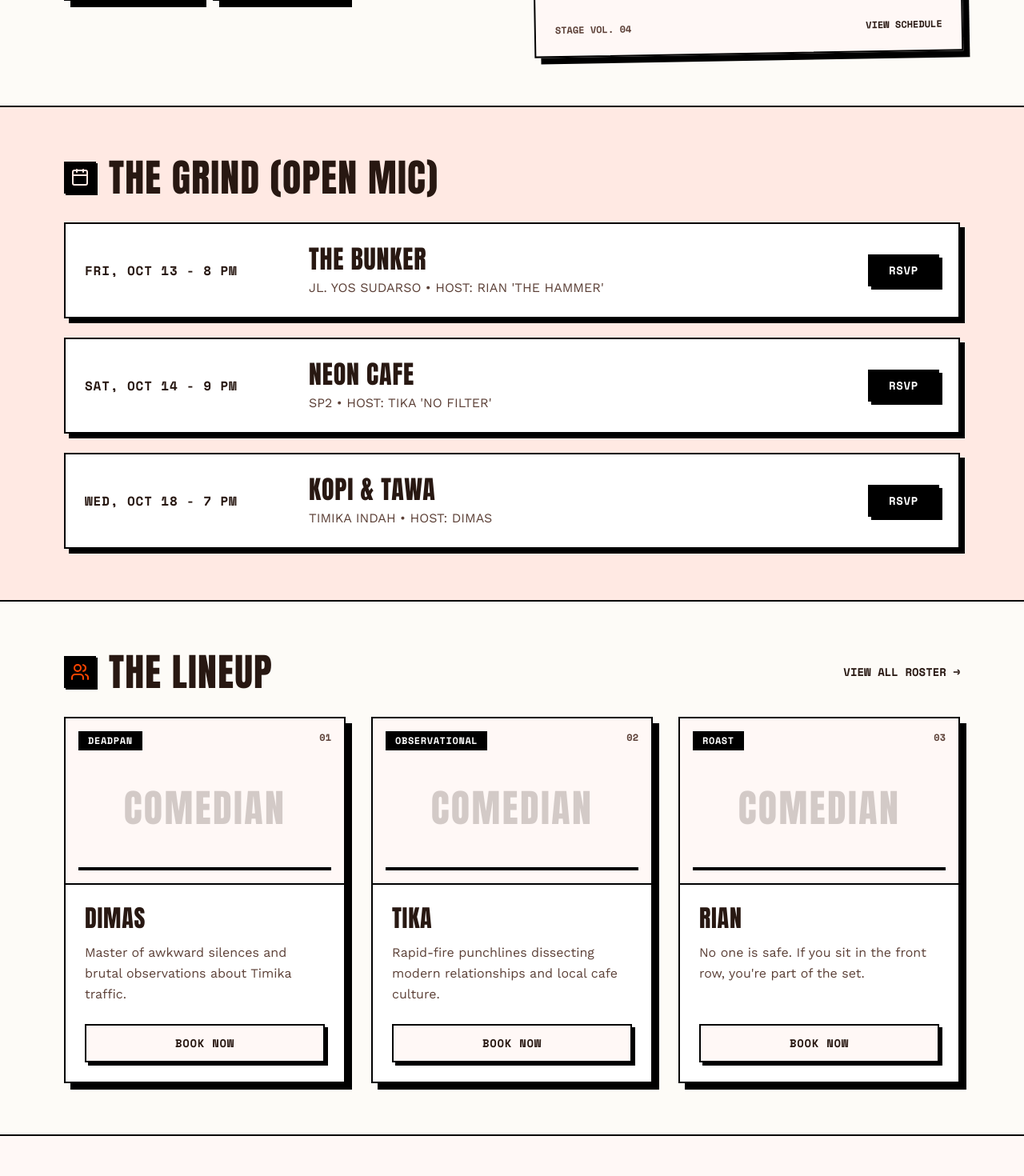
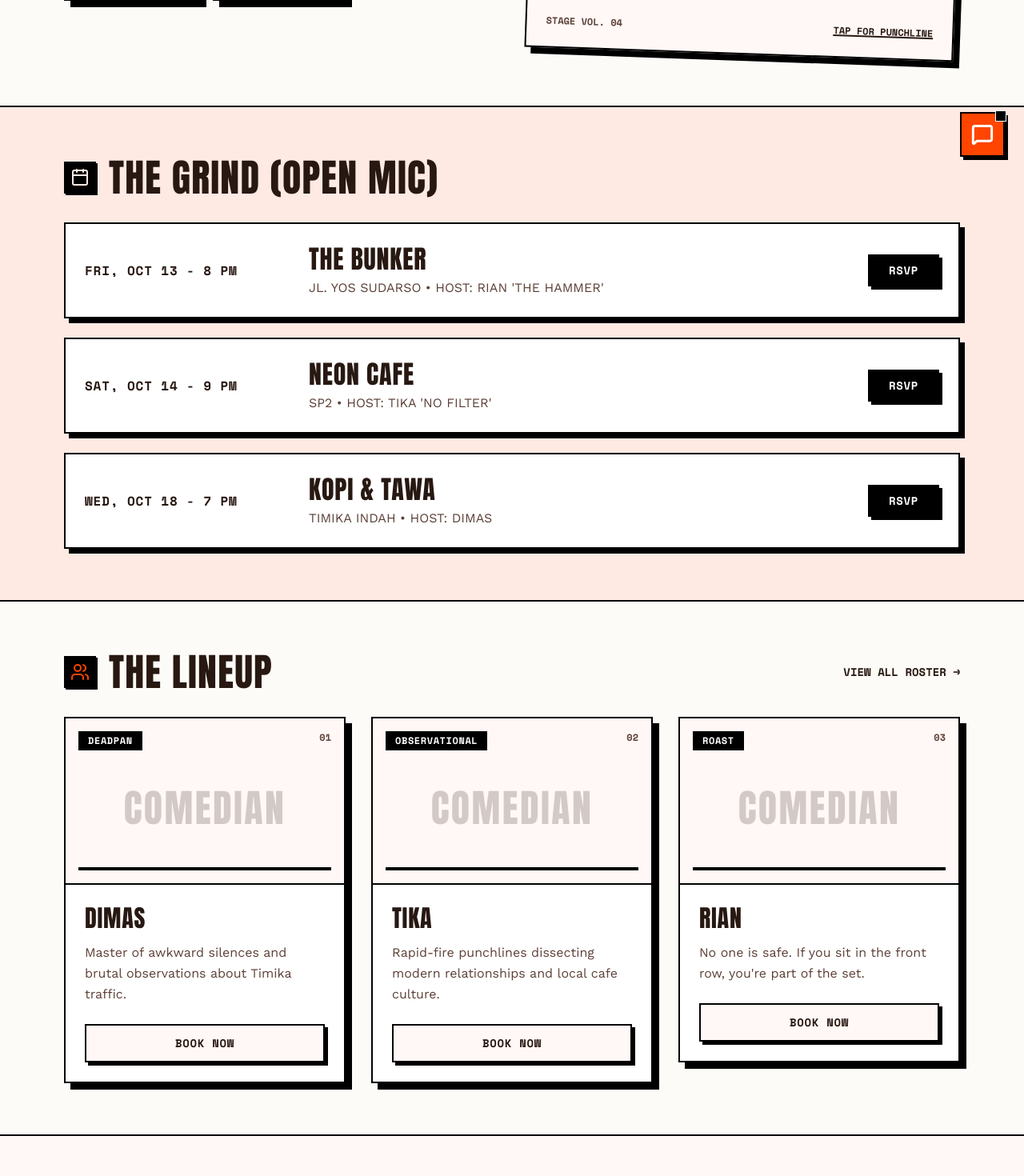
Before and after one commit to NOKARA-Core/standupindo_timika, a Next.js app in the folder apps/web/: page / in a window 1280 px wide. Shown: the part 580-2050 px from the top of the page at 80% size. Built offline with nearby package versions, Linux system fonts and the light colour scheme.

Commit message:
feat: implement ScrollReveal component, add FloatingSocials, and define neo-brutalist animation utilities

```diff
--- a/apps/web/app/layout.tsx
+++ b/apps/web/app/layout.tsx
@@ -1,5 +1,6 @@
 import type { Metadata } from "next";
 import { Anton, Space_Mono, Work_Sans } from "next/font/google";
+import { FloatingSocials } from "../src/components/FloatingSocials";
 import "./globals.css";
 
 const anton = Anton({
@@ -36,9 +37,10 @@ export default function RootLayout({
   return (
     <html lang="id">
       <body
-        className={`${anton.variable} ${spaceMono.variable} ${workSans.variable} font-sans antialiased bg-[#FDFBF7] text-[#281812] selection:bg-[#FF4500] selection:text-white`}
+        className={`${anton.variable} ${spaceMono.variable} ${workSans.variable} font-sans antialiased bg-[#FDFBF7] text-[#281812] selection:bg-[#FF4500] selection:text-white relative`}
       >
         {children}
+        <FloatingSocials />
       </body>
     </html>
   );
--- /dev/null
+++ b/apps/web/src/components/FloatingSocials.tsx
@@ -0,0 +1,102 @@
+"use client";
+
+import { useState } from "react";
+import { MessageSquare, Phone, Globe, Video, X } from "lucide-react";
+
+interface SocialLink {
+  name: string;
+  href: string;
+  label: string;
+  icon: typeof Phone;
+  bg: string;
+}
+
+const socialLinks: SocialLink[] = [
+  {
+    name: "WhatsApp",
+    href: "https://wa.me/6281234567890?text=Halo%20StandUp%20Timika!%20Info%20Open%20Mic%20dong",
+    label: "CHAT WA",
+    icon: Phone,
+    bg: "bg-[#25D366] text-black",
+  },
+  {
+    name: "Instagram",
+    href: "https://instagram.com/standupindo_timika",
+    label: "INSTAGRAM",
+    icon: Globe,
+    bg: "bg-[#FF4500] text-white",
+  },
+  {
+    name: "Facebook",
+    href: "https://facebook.com/standupindo.timika",
+    label: "FACEBOOK",
+    icon: Video,
+    bg: "bg-[#281812] text-white",
+  },
+];
+
+export function FloatingSocials() {
+  const [isOpen, setIsOpen] = useState(false);
+
+  return (
+    <div
+      className="fixed bottom-6 right-6 z-50 flex flex-col items-end gap-3 select-none"
+      onMouseEnter={() => setIsOpen(true)}
+      onMouseLeave={() => setIsOpen(false)}
+    >
+      {/* Sub-buttons list expanding upwards */}
+      <div
+        className={`flex flex-col items-end gap-3 transition-all duration-150 origin-bottom ${
+          isOpen
+            ? "opacity-100 scale-100 translate-y-0 pointer-events-auto"
+            : "opacity-0 scale-90 translate-y-4 pointer-events-none"
+        }`}
+      >
+        {socialLinks.map((item) => {
+          const Icon = item.icon;
+          return (
+            <a
+              key={item.name}
+              href={item.href}
+              target="_blank"
+              rel="noopener noreferrer"
+              aria-label={item.label}
+              className="flex items-center gap-2 group cursor-pointer"
+            >
+              {/* Tooltip Label */}
+              <span className="px-2.5 py-1 bg-white text-black font-['Space_Mono',monospace] text-xs font-bold uppercase tracking-wider border-2 border-black shadow-[2px_2px_0px_0px_#000000] opacity-90 group-hover:opacity-100 group-hover:bg-[#FFE9E3] group-hover:translate-x-[-2px] transition-all">
+                {item.label}
+              </span>
+
+              {/* Icon Button */}
+              <div
+                className={`w-11 h-11 ${item.bg} border-2 border-black flex items-center justify-center shadow-[3px_3px_0px_0px_#000000] active:translate-x-[2px] active:translate-y-[2px] active:shadow-[1px_1px_0px_0px_#000000] group-hover:scale-105 transition-all`}
+              >
+                <Icon className="w-5 h-5 stroke-[2.5]" />
+              </div>
+            </a>
+          );
+        })}
+      </div>
+
+      {/* Main Trigger FAB */}
+      <button
+        type="button"
+        onClick={() => setIsOpen((prev) => !prev)}
+        aria-label="Toggle Social Media Contacts"
+        className="w-14 h-14 bg-[#FF4500] hover:bg-[#e03d00] text-white border-2 border-black shadow-[4px_4px_0px_0px_#000000] active:translate-x-[2px] active:translate-y-[2px] active:shadow-[1px_1px_0px_0px_#000000] flex items-center justify-center cursor-pointer transition-all relative group"
+      >
+        {isOpen ? (
+          <X className="w-7 h-7 text-white stroke-[2.5] transition-transform rotate-90" />
+        ) : (
+          <MessageSquare className="w-7 h-7 text-white stroke-[2.5] group-hover:scale-110 transition-transform" />
+        )}
+
+        {/* Pulse badge to invite interaction */}
+        {!isOpen && (
+          <span className="absolute -top-1 -right-1 w-3.5 h-3.5 bg-black border border-white" />
+        )}
+      </button>
+    </div>
+  );
+}
--- a/apps/web/src/components/HeroSection.tsx
+++ b/apps/web/src/components/HeroSection.tsx
@@ -1,9 +1,19 @@
+"use client";
+
+import { useState } from "react";
 import Link from "next/link";
 import { Play } from "lucide-react";
 
 export function HeroSection() {
+  const [punched, setPunched] = useState(false);
+
+  const triggerPunch = () => {
+    setPunched(true);
+    setTimeout(() => setPunched(false), 450);
+  };
+
   return (
-    <section className="w-full bg-[#FDFBF7] py-16 px-6 md:px-12 lg:px-20 border-b-2 border-black">
+    <section className="w-full bg-[#FDFBF7] py-16 px-6 md:px-12 lg:px-20 border-b-2 border-black overflow-hidden">
       <div className="max-w-[1280px] mx-auto grid grid-cols-1 lg:grid-cols-2 gap-12 items-center">
         {/* Left Column: Headline, Subtitle, CTAs */}
         <div className="flex flex-col gap-6 max-w-[548px]">
@@ -22,14 +32,14 @@ export function HeroSection() {
           <div className="flex flex-wrap items-center gap-4 pt-2">
             <Link
               href="/events"
-              className="px-8 py-3.5 bg-[#FF4500] hover:bg-[#e03d00] text-white font-['Space_Mono',monospace] text-sm font-bold tracking-wider uppercase border-2 border-black shadow-[8px_8px_0px_0px_#000000] active:translate-x-1 active:translate-y-1 active:shadow-[2px_2px_0px_0px_#000000] transition-all"
+              className="px-8 py-3.5 bg-[#FF4500] hover:bg-[#e03d00] text-white font-['Space_Mono',monospace] text-sm font-bold tracking-wider uppercase border-2 border-black shadow-[8px_8px_0px_0px_#000000] active:translate-x-[2px] active:translate-y-[2px] active:shadow-[2px_2px_0px_0px_#000000] transition-all"
             >
               GET TICKETS
             </Link>
 
             <Link
               href="/events"
-              className="px-8 py-3.5 bg-[#FFF8F6] hover:bg-[#ffece6] text-[#281812] font-['Space_Mono',monospace] text-sm font-bold tracking-wider uppercase border-2 border-black shadow-[8px_8px_0px_0px_#000000] active:translate-x-1 active:translate-y-1 active:shadow-[2px_2px_0px_0px_#000000] flex items-center gap-2 transition-all"
+              className="px-8 py-3.5 bg-[#FFF8F6] hover:bg-[#ffece6] text-[#281812] font-['Space_Mono',monospace] text-sm font-bold tracking-wider uppercase border-2 border-black shadow-[8px_8px_0px_0px_#000000] active:translate-x-[2px] active:translate-y-[2px] active:shadow-[2px_2px_0px_0px_#000000] flex items-center gap-2 transition-all"
             >
               <Play className="w-4 h-4 fill-current text-[#281812]" />
               <span>OPEN MIC</span>
@@ -37,8 +47,14 @@ export function HeroSection() {
           </div>
         </div>
 
-        {/* Right Column: Hero Visual Frame */}
-        <div className="w-full max-w-[548px] h-[380px] md:h-[480px] lg:h-[500px] mx-auto bg-[#FFF8F6] border-2 border-black shadow-[8px_8px_0px_0px_#000000] relative overflow-hidden flex flex-col justify-between p-6 -rotate-1 hover:rotate-0 transition-transform duration-200">
+        {/* Right Column: Hero Visual Frame with Recoil Punch Effect */}
+        <div
+          onMouseEnter={triggerPunch}
+          onClick={triggerPunch}
+          className={`w-full max-w-[548px] h-[380px] md:h-[480px] lg:h-[500px] mx-auto bg-[#FFF8F6] border-2 border-black shadow-[8px_8px_0px_0px_#000000] relative overflow-hidden flex flex-col justify-between p-6 cursor-pointer select-none transition-transform duration-200 ${
+            punched ? "animate-punchline" : "rotate-2 hover:rotate-0"
+          }`}
+        >
           {/* Neo-brutalist graphic card badge */}
           <div className="flex justify-between items-start">
             <span className="px-3 py-1 bg-black text-white font-['Space_Mono',monospace] text-xs font-bold uppercase tracking-widest">
@@ -50,7 +66,7 @@ export function HeroSection() {
           </div>
 
           {/* Central graphic typography badge */}
-          <div className="my-auto text-center border-4 border-black bg-white p-6 shadow-[4px_4px_0px_0px_#000000]">
+          <div className="my-auto text-center border-4 border-black bg-white p-6 shadow-[4px_4px_0px_0px_#000000] active:translate-x-[1px] active:translate-y-[1px]">
             <span className="font-['Anton',sans-serif] text-4xl md:text-5xl lg:text-6xl text-[#281812] uppercase block tracking-wider">
               STANDUPINDO
             </span>
@@ -66,12 +82,9 @@ export function HeroSection() {
             <span className="font-['Space_Mono',monospace] text-xs font-bold text-[#5C4037]">
               STAGE VOL. 04
             </span>
-            <Link
-              href="/events"
-              className="font-['Space_Mono',monospace] text-xs font-bold text-[#281812] underline decoration-2 hover:text-[#FF4500]"
-            >
-              VIEW SCHEDULE
-            </Link>
+            <span className="font-['Space_Mono',monospace] text-xs font-bold text-[#281812] underline decoration-2">
+              TAP FOR PUNCHLINE
+            </span>
           </div>
         </div>
       </div>
--- a/apps/web/src/components/ScheduleSection.tsx
+++ b/apps/web/src/components/ScheduleSection.tsx
@@ -1,4 +1,5 @@
 import { Calendar } from "lucide-react";
+import { ScrollReveal } from "./ScrollReveal";
 
 interface ScheduleItem {
   date: string;
@@ -28,10 +29,11 @@ export function ScheduleSection() {
   return (
     <section
       id="schedule"
-      className="w-full bg-[#FFE9E3] py-16 px-6 md:px-12 lg:px-20 border-b-2 border-black"
+      className="w-full bg-[#FFE9E3] py-16 px-6 md:px-12 lg:px-20 border-b-2 border-black overflow-hidden"
     >
       <div className="max-w-[1280px] mx-auto flex flex-col gap-8">
-        {/* Section Heading */}
+        {/* Section Heading with slide-left snappy reveal */}
+        <ScrollReveal variant="slide-left">
           <div className="flex items-center gap-4">
             <div className="w-10 h-10 bg-black text-white flex items-center justify-center border-2 border-black shadow-[2px_2px_0px_0px_#000000]">
               <Calendar className="w-6 h-6 text-[#FFE9E3]" />
@@ -40,14 +42,13 @@ export function ScheduleSection() {
               THE GRIND (OPEN MIC)
             </h2>
           </div>
+        </ScrollReveal>
 
-        {/* Schedule List */}
+        {/* Schedule List with Staggered pop-in */}
         <div className="flex flex-col gap-6">
           {scheduleList.map((item, index) => (
-            <div
-              key={index}
-              className="w-full bg-white border-2 border-black p-6 flex flex-col md:flex-row md:items-center justify-between gap-6 shadow-[6px_6px_0px_0px_#000000] hover:translate-x-1 hover:translate-y-1 hover:shadow-[3px_3px_0px_0px_#000000] transition-all"
-            >
+            <ScrollReveal key={index} variant="pop-up" delayMs={index * 80}>
+              <div className="w-full bg-white border-2 border-black p-6 flex flex-col md:flex-row md:items-center justify-between gap-6 shadow-[6px_6px_0px_0px_#000000] hover:translate-x-1 hover:translate-y-1 hover:shadow-[3px_3px_0px_0px_#000000] active:translate-x-[2px] active:translate-y-[2px] active:shadow-[1px_1px_0px_0px_#000000] transition-all">
                 {/* Date */}
                 <div className="md:w-64">
                   <span className="font-['Space_Mono',monospace] text-sm md:text-base font-bold text-[#281812] tracking-wider uppercase block">
@@ -69,12 +70,13 @@ export function ScheduleSection() {
                 <div>
                   <button
                     type="button"
-                  className="px-6 py-2 bg-black hover:bg-[#281812] text-white font-['Space_Mono',monospace] text-sm font-bold tracking-wider uppercase border-2 border-black shadow-[4px_4px_0px_0px_#000000] active:translate-x-1 active:translate-y-1 active:shadow-none transition-all cursor-pointer"
+                    className="px-6 py-2 bg-black hover:bg-[#281812] text-white font-['Space_Mono',monospace] text-sm font-bold tracking-wider uppercase border-2 border-black shadow-[4px_4px_0px_0px_#000000] active:translate-x-[2px] active:translate-y-[2px] active:shadow-[1px_1px_0px_0px_#000000] transition-all cursor-pointer"
                   >
                     RSVP
                   </button>
                 </div>
               </div>
+            </ScrollReveal>
           ))}
         </div>
       </div>
--- /dev/null
+++ b/apps/web/src/components/ScrollReveal.tsx
@@ -0,0 +1,75 @@
+"use client";
+
+import { useEffect, useRef, useState, ReactNode } from "react";
+
+interface ScrollRevealProps {
+  children: ReactNode;
+  className?: string;
+  variant?: "slide-left" | "pop-up";
+  delayMs?: number;
+}
+
+export function ScrollReveal({
+  children,
+  className = "",
+  variant = "pop-up",
+  delayMs = 0,
+}: ScrollRevealProps) {
+  const [isVisible, setIsVisible] = useState(false);
+  const domRef = useRef<HTMLDivElement>(null);
+
+  useEffect(() => {
+    // If IntersectionObserver is unavailable, fallback immediately
+    if (typeof window === "undefined" || !("IntersectionObserver" in window)) {
+      setIsVisible(true);
+      return;
+    }
+
+    const observer = new IntersectionObserver(
+      (entries) => {
+        entries.forEach((entry) => {
+          if (entry.isIntersecting) {
+            setIsVisible(true);
+            if (domRef.current) observer.unobserve(domRef.current);
+          }
+        });
+      },
+      {
+        threshold: 0.1,
+        rootMargin: "0px 0px -40px 0px",
+      }
+    );
+
+    const currentElem = domRef.current;
+    if (currentElem) {
+      observer.observe(currentElem);
+    }
+
+    return () => {
+      if (currentElem) observer.unobserve(currentElem);
+    };
+  }, []);
+
+  const variantStyles =
+    variant === "slide-left"
+      ? isVisible
+        ? "opacity-100 translate-x-0"
+        : "opacity-0 -translate-x-8"
+      : isVisible
+      ? "opacity-100 scale-100 translate-y-0"
+      : "opacity-0 scale-95 translate-y-6";
+
+  return (
+    <div
+      ref={domRef}
+      style={{
+        transitionDuration: "200ms",
+        transitionTimingFunction: "cubic-bezier(0, 0, 0.2, 1)",
+        transitionDelay: `${delayMs}ms`,
+      }}
+      className={`transition-all ${variantStyles} ${className}`}
+    >
+      {children}
+    </div>
+  );
+}
--- a/apps/web/src/components/TalentGridSection.tsx
+++ b/apps/web/src/components/TalentGridSection.tsx
@@ -1,5 +1,6 @@
 import Link from "next/link";
 import { Users } from "lucide-react";
+import { ScrollReveal } from "./ScrollReveal";
 
 interface Talent {
   name: string;
@@ -32,10 +33,11 @@ export function TalentGridSection() {
   return (
     <section
       id="talents"
-      className="w-full bg-[#FDFBF7] py-16 px-6 md:px-12 lg:px-20 border-b-2 border-black"
+      className="w-full bg-[#FDFBF7] py-16 px-6 md:px-12 lg:px-20 border-b-2 border-black overflow-hidden"
     >
       <div className="max-w-[1280px] mx-auto flex flex-col gap-8">
-        {/* Section Heading with link to /talents */}
+        {/* Section Heading with slide-left reveal */}
+        <ScrollReveal variant="slide-left">
           <div className="flex items-center justify-between">
             <div className="flex items-center gap-4">
               <div className="w-10 h-10 bg-black text-white flex items-center justify-center border-2 border-black shadow-[2px_2px_0px_0px_#000000]">
@@ -53,14 +55,13 @@ export function TalentGridSection() {
               VIEW ALL ROSTER →
             </Link>
           </div>
+        </ScrollReveal>
 
-        {/* Talent Grid */}
+        {/* Talent Grid with Staggered pop-in */}
         <div className="grid grid-cols-1 md:grid-cols-2 lg:grid-cols-3 gap-8">
           {talentList.map((talent, index) => (
-            <div
-              key={index}
-              className="bg-white border-2 border-black shadow-[8px_8px_0px_0px_#000000] flex flex-col justify-between"
-            >
+            <ScrollReveal key={index} variant="pop-up" delayMs={index * 100}>
+              <div className="bg-white border-2 border-black shadow-[8px_8px_0px_0px_#000000] flex flex-col justify-between hover:shadow-[4px_4px_0px_0px_#000000] hover:translate-x-1 hover:translate-y-1 transition-all">
                 {/* Card Header Frame */}
                 <div className="h-52 bg-[#FFF8F6] border-b-2 border-black p-4 flex flex-col justify-between relative overflow-hidden">
                   <div className="flex justify-between items-start">
@@ -94,12 +95,13 @@ export function TalentGridSection() {
 
                   <Link
                     href="/talents"
-                  className="w-full py-3 bg-[#FFF8F6] hover:bg-black hover:text-white text-[#281812] font-['Space_Mono',monospace] text-sm font-bold tracking-wider uppercase border-2 border-black shadow-[4px_4px_0px_0px_#000000] active:translate-x-0.5 active:translate-y-0.5 active:shadow-none transition-all text-center block"
+                    className="w-full py-3 bg-[#FFF8F6] hover:bg-black hover:text-white text-[#281812] font-['Space_Mono',monospace] text-sm font-bold tracking-wider uppercase border-2 border-black shadow-[4px_4px_0px_0px_#000000] active:translate-x-[2px] active:translate-y-[2px] active:shadow-[1px_1px_0px_0px_#000000] transition-all text-center block"
                   >
                     BOOK NOW
                   </Link>
                 </div>
               </div>
+            </ScrollReveal>
           ))}
         </div>
       </div>
```
Also changed, not shown: apps/web/app/globals.css (+64 -0 lines), apps/web/src/components/StoreSection.tsx (+10 -8 lines). Lines whose indentation alone changed are shown as unchanged.
